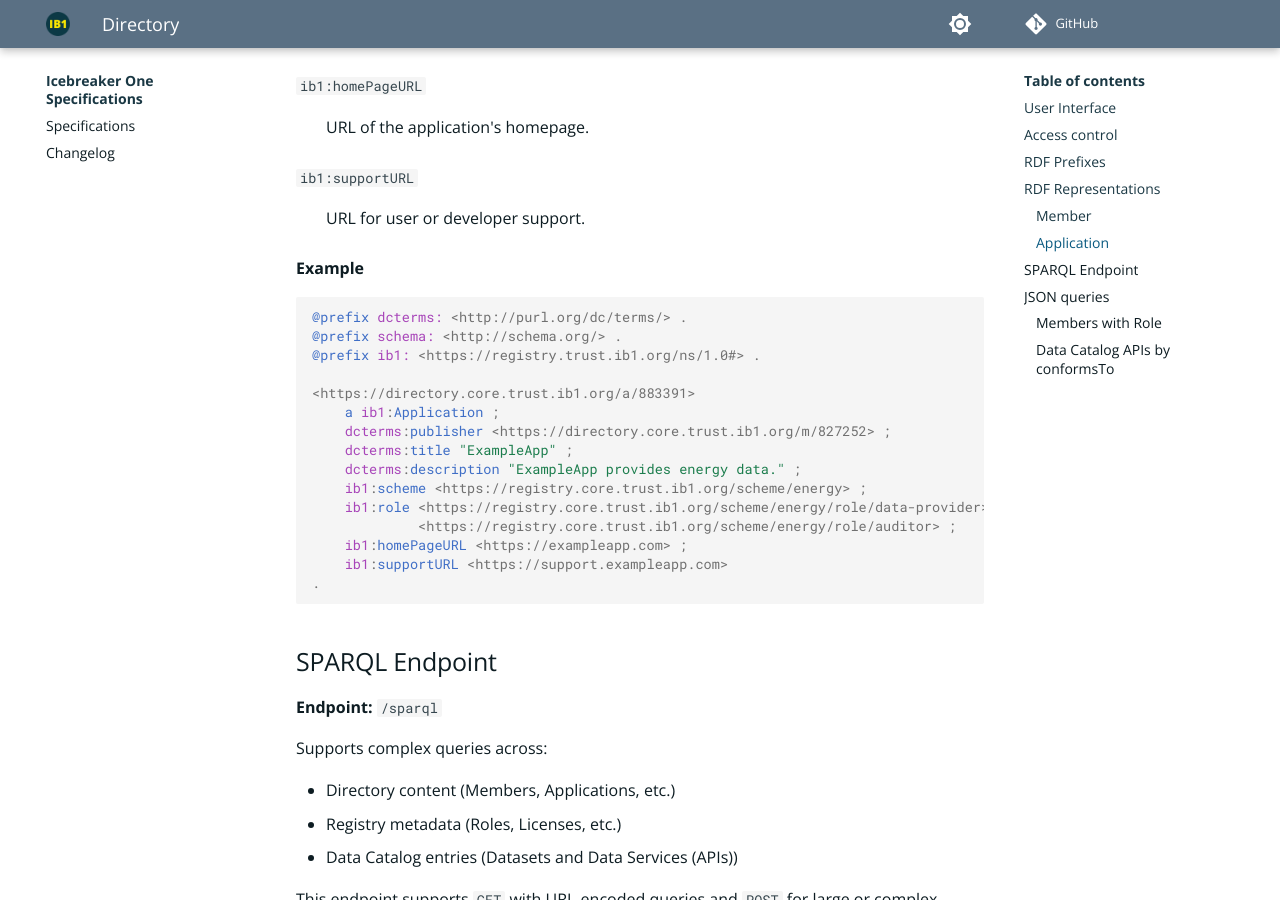
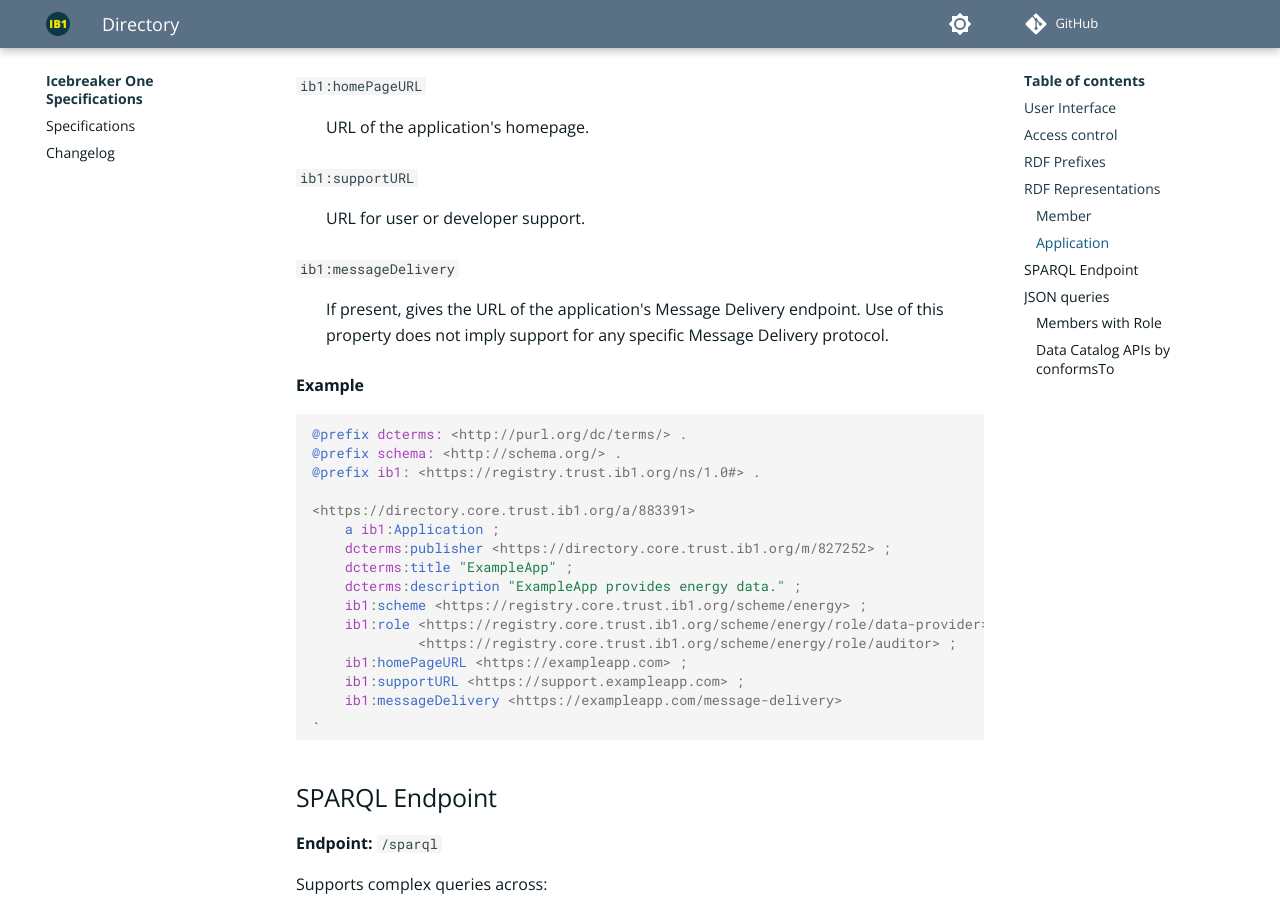
Before and after one commit to icebreakerone/ib1-technical-specifications, an MkDocs documentation site: the page built from docs/directory/1.0.md, in a window 1280 px wide and 900 px high, scrolled down 3242 px. Built offline with MkDocs 1.6.1 and Material for MkDocs 9.7.7, drawn with Linux system fonts in a browser that asks for light colours; comment, search, counter and statistics services are not loaded.

Commit message:
Add ib1:messageDelivery

````diff
--- a/docs/directory/1.0.md
+++ b/docs/directory/1.0.md
@@ -123,6 +123,9 @@ Each Application is represented in an RDF resource as an `ib1:Application`. The
 `ib1:supportURL`
 : URL for user or developer support.
 
+`ib1:messageDelivery`
+: If present, gives the URL of the application's Message Delivery endpoint. Use of this property does not imply support for any specific Message Delivery protocol.
+
 
 **Example**
 
@@ -140,7 +143,8 @@ Each Application is represented in an RDF resource as an `ib1:Application`. The
     ib1:role <https://registry.core.trust.ib1.org/scheme/energy/role/data-provider> ,
              <https://registry.core.trust.ib1.org/scheme/energy/role/auditor> ;
     ib1:homePageURL <https://exampleapp.com> ;
-    ib1:supportURL <https://support.exampleapp.com>
+    ib1:supportURL <https://support.exampleapp.com> ;
+    ib1:messageDelivery <https://exampleapp.com/message-delivery>
 .
 ```
 
````
